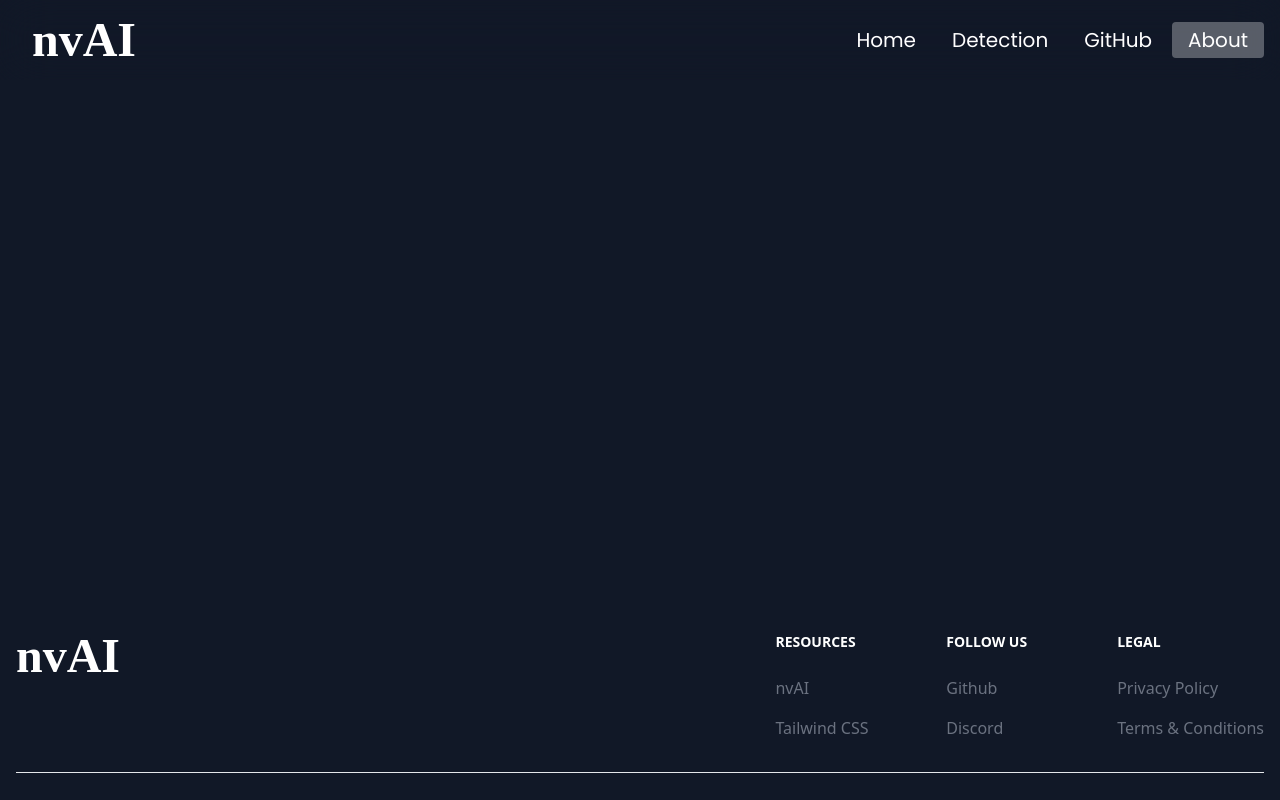
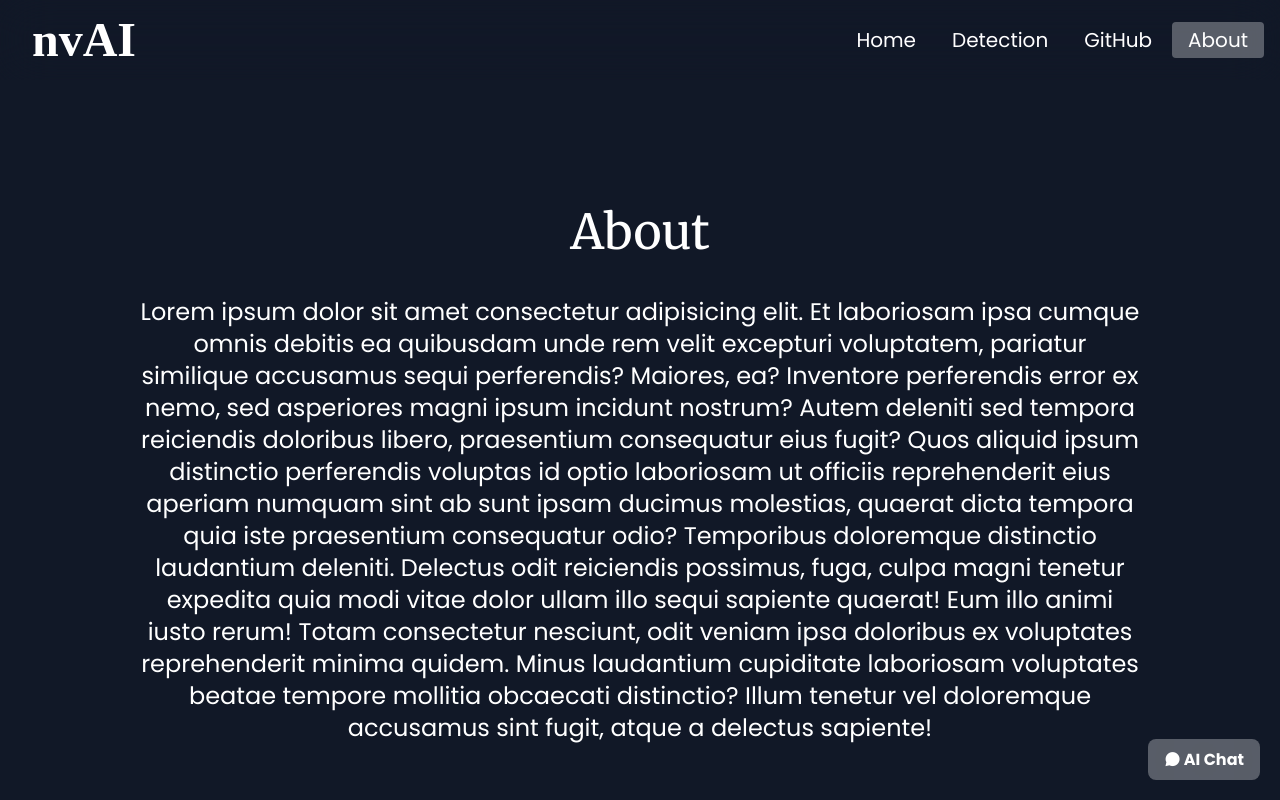
Before and after one commit to parthasdey2304/nvAI, a React (Vite) app in the folder client/: page /about in a window 1280 px wide. Shown: the top 800 px of the page. Built offline with nearby package versions, Linux system fonts and the light colour scheme; a web font is replaced by a local one.

Commit message:
Update : Detection.jsx && App.jsx

```diff
--- a/client/src/pages/About.jsx
+++ b/client/src/pages/About.jsx
@@ -1,13 +1,22 @@
 import Navbar from "../components/Navbar";
 import Footer from "../components/Footer";
+import Chatbot from "../components/ChatBot";
 
 function About() {
   return (
     <>
+      <Chatbot />
       <Navbar logo='nvAI' links={['Home', 'Detection', 'GitHub', 'About']} active='About' user_val={false} />
 
       {/* this is the about section */}
-      <div className="w-full h-[600px] pt-28 md:pt-52"></div>
+      <div className="w-full h-[900px] flex justify-center items-center pt-28 md:pt-52">
+        <div className="w-[1000px] h-full text-center text-2xl font-['Poppins'] text-white flex-col space-y-10">
+          <div className="flex justify-center items-center text-center text-5xl font-['Merriweather']">About</div>
+          <div>
+            Lorem ipsum dolor sit amet consectetur adipisicing elit. Et laboriosam ipsa cumque omnis debitis ea quibusdam unde rem velit excepturi voluptatem, pariatur similique accusamus sequi perferendis? Maiores, ea? Inventore perferendis error ex nemo, sed asperiores magni ipsum incidunt nostrum? Autem deleniti sed tempora reiciendis doloribus libero, praesentium consequatur eius fugit? Quos aliquid ipsum distinctio perferendis voluptas id optio laboriosam ut officiis reprehenderit eius aperiam numquam sint ab sunt ipsam ducimus molestias, quaerat dicta tempora quia iste praesentium consequatur odio? Temporibus doloremque distinctio laudantium deleniti. Delectus odit reiciendis possimus, fuga, culpa magni tenetur expedita quia modi vitae dolor ullam illo sequi sapiente quaerat! Eum illo animi iusto rerum! Totam consectetur nesciunt, odit veniam ipsa doloribus ex voluptates reprehenderit minima quidem. Minus laudantium cupiditate laboriosam voluptates beatae tempore mollitia obcaecati distinctio? Illum tenetur vel doloremque accusamus sint fugit, atque a delectus sapiente!
+          </div>
+        </div>
+      </div>
 
       <Footer />
     </>
--- a/client/src/pages/Detection.jsx
+++ b/client/src/pages/Detection.jsx
@@ -1,6 +1,7 @@
 import React, { useState } from 'react';
 import Navbar from '../components/Navbar';
 import Footer from '../components/Footer';
+import axios from 'axios';
 import y1 from '../assets/brain_sample_images/marked_images/y1.jpg';
 import y2 from '../assets/brain_sample_images/marked_images/y2.jpg';
 import n1 from '../assets/brain_sample_images/marked_images/n1.jpg';
@@ -9,6 +10,7 @@ import my1 from '../assets/brain_sample_images/only_images/my1.jpg';
 import my2 from '../assets/brain_sample_images/only_images/my2.jpg';
 import mn1 from '../assets/brain_sample_images/only_images/mn1.jpg';
 import mn2 from '../assets/brain_sample_images/only_images/mn2.jpg';
+import Chatbot from '../components/ChatBot';
 
 
 function Detection() {
@@ -29,9 +31,24 @@ function Detection() {
     }, 2000);
   };
 
+  const handleSubmit = async (e) => {
+    e.preventDefault();
+    try {
+      await axios.post('http://localhost:5000/submit-vote', { name, voterId, party });
+      alert('Vote submitted successfully');
+      setName('');
+      setVoterId('');
+      setParty('');
+      console.log(`Submitted vote for ${name} with voterId ${voterId} and party ${party}`);
+    } catch (error) {
+      console.error('Error submitting vote:', error);
+    }
+  };
+
 
   return (
     <div>
+      <Chatbot />
       <Navbar logo='nvAI' links={['Home', 'Detection', 'GitHub', 'About']} active='Detection' user_val={false} />
 
       <div className="w-full h-[1900px]  md:h-[1500px] flex-col justify-center container mx-auto px-4 py-8 pt-28 md:pt-64">
```
